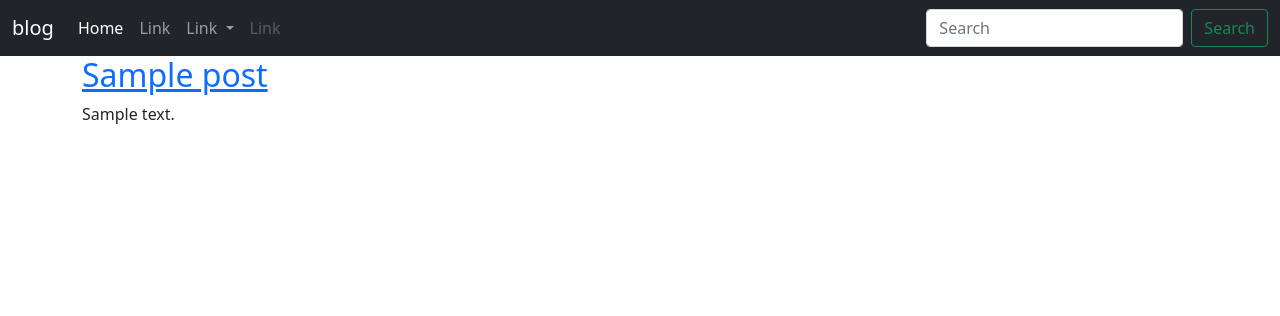
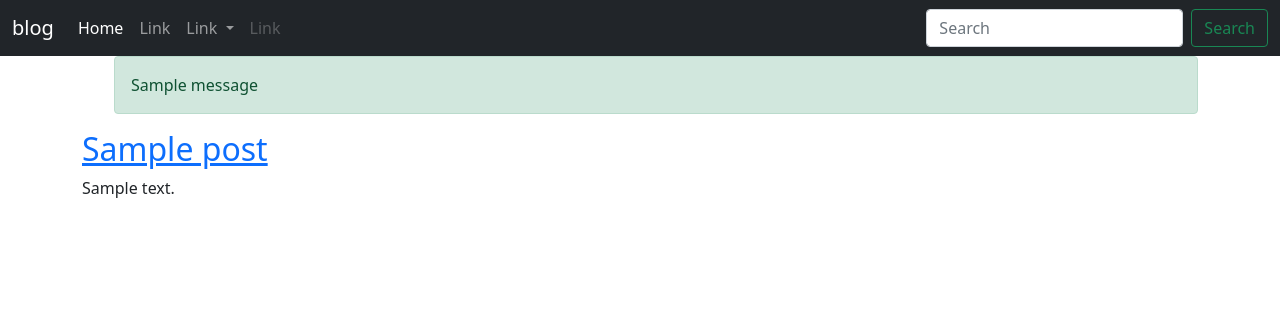
Before and after one commit to Oytizzo/dj_task_scheduler, a Django app: page /blog/ in a window 1280 px wide. Shown: the top 316 px of the page. Run offline with Django 3.2, Linux system fonts and the light colour scheme; tables that the repository leaves empty hold one stand-in row (values such as "Sample post"); one stand-in notice (Sample message) is shown; parts of the project's set-up code (start-up, migrations or seed data) failed here and were passed over.

Commit message:
Add messages and tests success

```diff
--- a/src/contact/views.py
+++ b/src/contact/views.py
@@ -1,4 +1,5 @@
 from django.contrib import messages
+from django.contrib.messages.views import SuccessMessageMixin
 from django.core.mail import send_mail
 from django.shortcuts import render, redirect
 from django.http import HttpResponse
@@ -13,10 +14,11 @@ def index(request):
     return HttpResponse("<h1>Hello, world</h1>")
 
 
-class ContactView(FormView):
+class ContactView(SuccessMessageMixin, FormView):
     template_name = 'contact/contact_form.html'
     form_class = ContactForm
     success_url = '/blog/'
+    success_message = "You've sent an email to contact. Thank you!"
 
     def form_valid(self, form):
         # This method is called when valid form data has been POSTed.
--- a/src/templates/base.html
+++ b/src/templates/base.html
@@ -11,6 +11,13 @@
 
     <div class="container">
         <!-- Content here -->
+        {% if messages %}
+        <ul class="messages">
+            {% for message in messages %}
+            <div{% if message.tags %} class="alert alert-{{ message.tags }}"{% endif %}>{{ message }}</div>
+            {% endfor %}
+        </ul>
+        {% endif %}
         <!-- <h1>Hello everyone! How are you doin?</h1> -->
         {% block content %}{% endblock %}
     </div>
```
